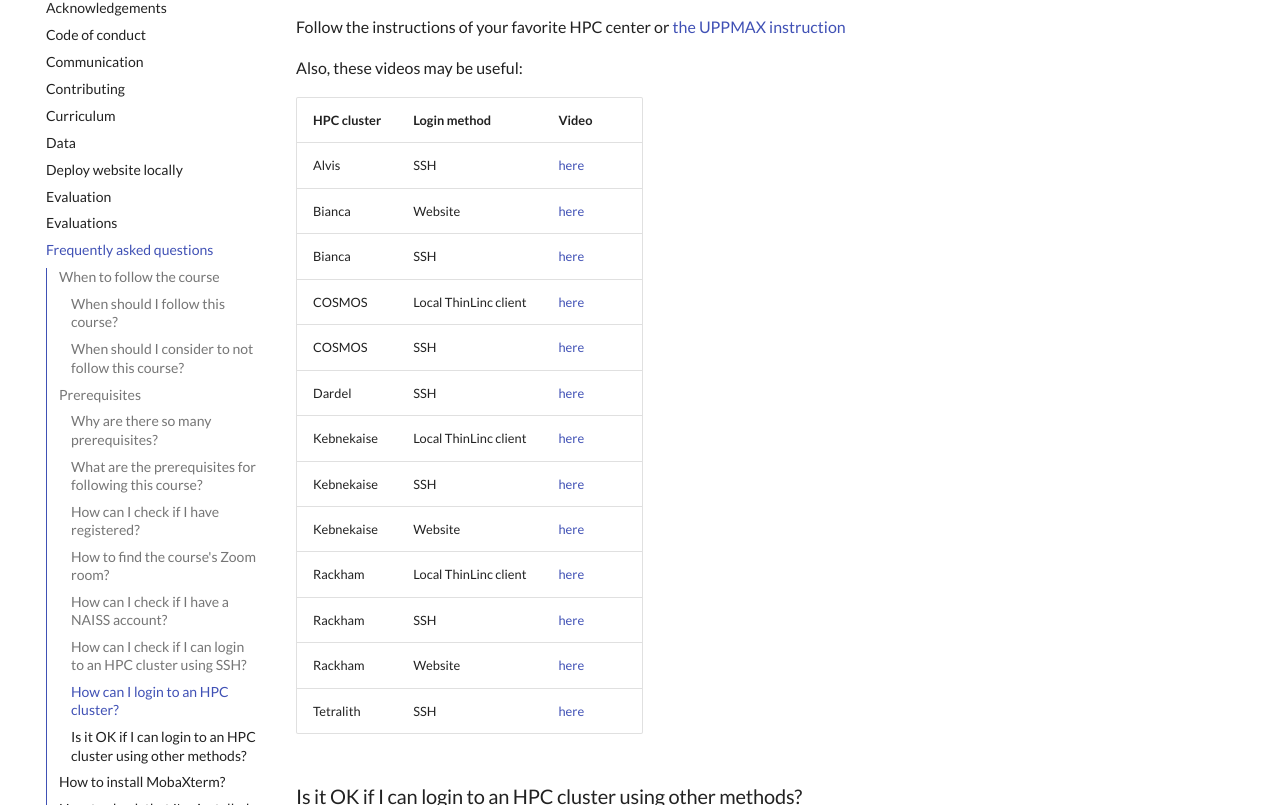
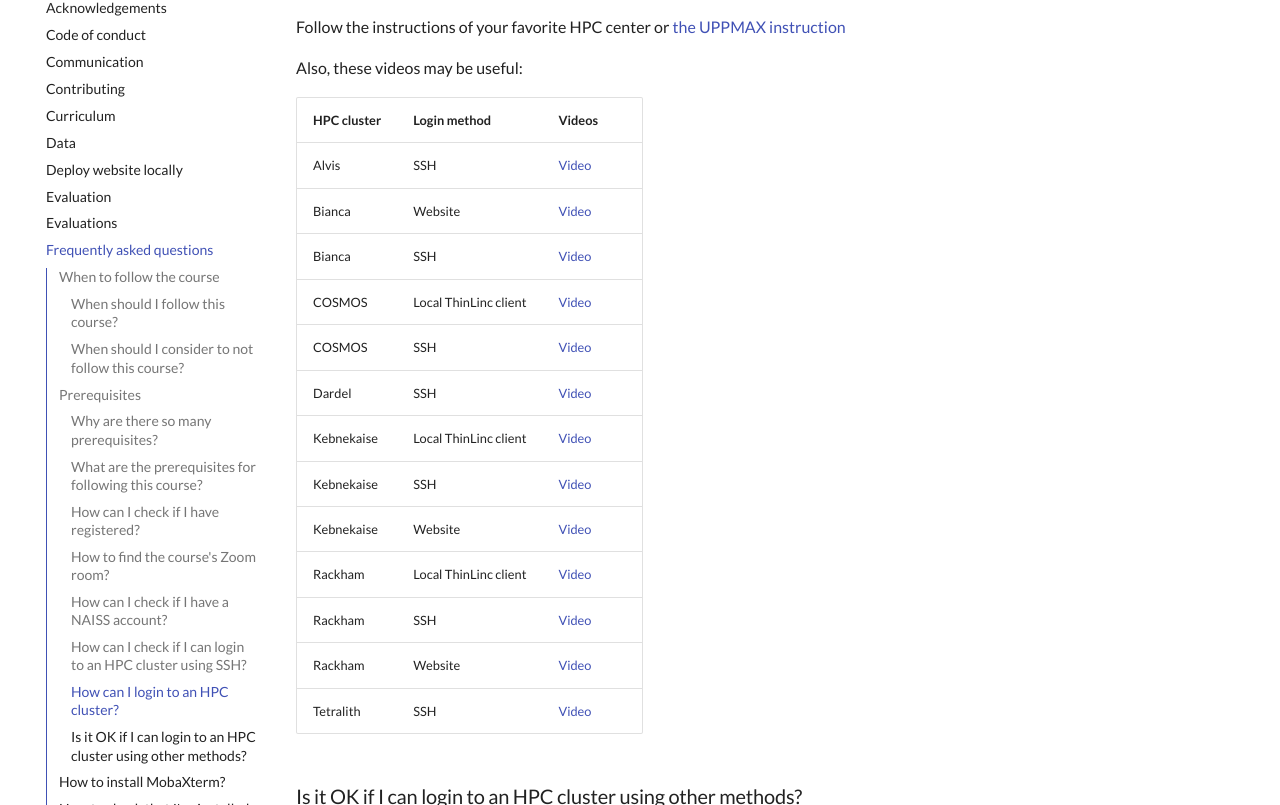
Before and after one commit to UPPMAX/naiss_file_transfer_course, an MkDocs documentation site: the page built from docs/faq/README.md, in a window 1280 px wide and 1400 px high, scrolled down 2685 px. Shown: the part 148-953 px from the top of the window. Built offline with MkDocs 1.6.1 and Material for MkDocs 9.7.7, drawn with Linux system fonts in a browser that asks for light colours; comment, search, counter and statistics services are not loaded.

```diff
--- a/docs/faq/README.md
+++ b/docs/faq/README.md
@@ -146,21 +146,21 @@ or [the UPPMAX instruction](https://docs.uppmax.uu.se/getting_started/login_rack
 
 Also, these videos may be useful:
 
-HPC cluster|Login method         |Video
+HPC cluster|Login method         |Videos
 -----------|---------------------|---------------------------------------------------------------
-Alvis      |SSH                  |[here](https://youtu.be/PJZ3W907qCU)
-Bianca     |Website              |[here](https://youtu.be/Ni9nyCf7me8)
-Bianca     |SSH                  |[here](https://youtu.be/7mKDxnXqi_M)
-COSMOS     |Local ThinLinc client|[here](https://youtu.be/wn7TgElj_Ng)
-COSMOS     |SSH                  |[here](https://youtu.be/sMsenzWERTg)
-Dardel     |SSH                  |[here](https://youtu.be/I8cNqiYuA-4)
-Kebnekaise |Local ThinLinc client|[here](https://youtu.be/_jpj0GW9ASc)
-Kebnekaise |SSH                  |[here](https://youtu.be/pIiKOKBHIeY)
-Kebnekaise |Website              |[here](https://youtu.be/_O4dQn8zPaw)
-Rackham    |Local ThinLinc client|[here](https://youtu.be/PqEpsn74l0g)
-Rackham    |SSH                  |[here](https://youtu.be/TSVGSKyt2bQ)
-Rackham    |Website              |[here](https://youtu.be/HQ2iuKRPabc)
-Tetralith  |SSH                  |[here](https://youtu.be/wtGIzSBiulY)
+Alvis      |SSH                  |[Video](https://youtu.be/PJZ3W907qCU)
+Bianca     |Website              |[Video](https://youtu.be/Ni9nyCf7me8)
+Bianca     |SSH                  |[Video](https://youtu.be/7mKDxnXqi_M)
+COSMOS     |Local ThinLinc client|[Video](https://youtu.be/wn7TgElj_Ng)
+COSMOS     |SSH                  |[Video](https://youtu.be/sMsenzWERTg)
+Dardel     |SSH                  |[Video](https://youtu.be/I8cNqiYuA-4)
+Kebnekaise |Local ThinLinc client|[Video](https://youtu.be/_jpj0GW9ASc)
+Kebnekaise |SSH                  |[Video](https://youtu.be/pIiKOKBHIeY)
+Kebnekaise |Website              |[Video](https://youtu.be/_O4dQn8zPaw)
+Rackham    |Local ThinLinc client|[Video](https://youtu.be/PqEpsn74l0g)
+Rackham    |SSH                  |[Video](https://youtu.be/TSVGSKyt2bQ)
+Rackham    |Website              |[Video](https://youtu.be/HQ2iuKRPabc)
+Tetralith  |SSH                  |[Video](https://youtu.be/wtGIzSBiulY)
 
 ### Is it OK if I can login to an HPC cluster using other methods?
 
```
Also changed, not shown: docs/data/README.md (+2 -2 lines), docs/sessions/intro.md (+11 -11 lines).
